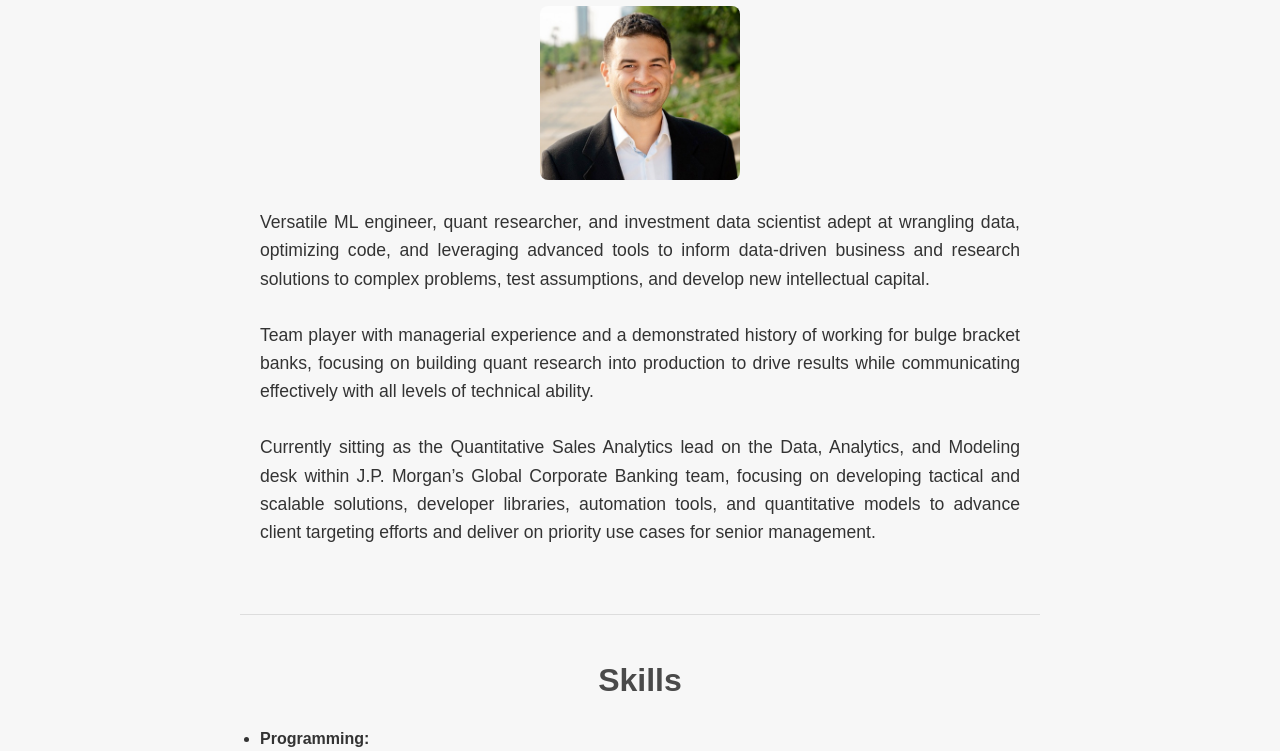
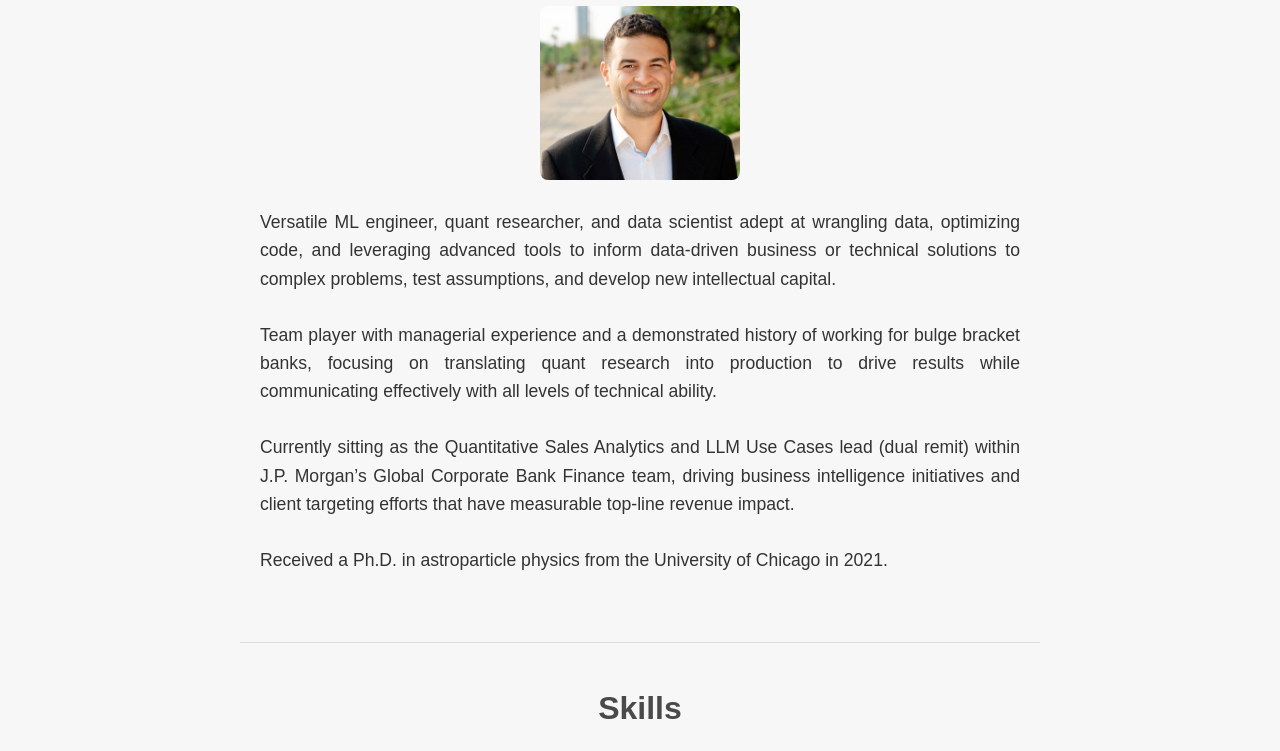
Before and after one commit to joel-fuentes-git/projects, a plain HTML site: page index.html in a window 1280 px wide. Shown: the part 275-1026 px from the top of the page. Drawn offline with Linux system fonts and the light colour scheme.

Commit message:
Update index

```diff
--- a/index.html
+++ b/index.html
@@ -148,16 +148,16 @@
         <p>
             <img src="headshot.jpg" alt="About Us Image" class="centered-image"> <br>
         </p>
-        <p>Versatile ML engineer, quant researcher, and investment data scientist adept at wrangling data, optimizing code, and leveraging
-            advanced tools to inform data-driven business and research solutions to complex problems, test assumptions, and develop new
-            intellectual capital.<br><br>
+        <p> Versatile ML engineer, quant researcher, and data scientist adept at wrangling data, optimizing code, and leveraging
+            advanced tools to inform data-driven business or technical solutions to complex problems, test assumptions, and develop new
+            intellectual capital. <br><br>
 
-            Team player with managerial experience and a demonstrated history of working for bulge bracket banks, focusing
-            on building quant research into production to drive results while communicating effectively with all levels of technical ability. <br><br>
+            Team player with managerial experience and a demonstrated history of working for bulge bracket banks,
+            focusing on translating quant research into production to drive results while communicating effectively with all levels of technical ability.<br><br>
 
-            Currently sitting as the Quantitative Sales Analytics lead on the Data, Analytics, and Modeling desk within J.P. Morgan’s Global Corporate Banking
-            team, focusing on developing tactical and scalable solutions, developer libraries, automation tools, and quantitative models to advance client targeting efforts and deliver on
-            priority use cases for senior management. <br><br>
+            Currently sitting as the Quantitative Sales Analytics and LLM Use Cases lead (dual remit) within J.P. Morgan’s Global Corporate Bank Finance team, driving business intelligence initiatives and client targeting efforts that have measurable top-line revenue impact. <br><br>
+
+            Received a Ph.D. in astroparticle physics from the University of Chicago in 2021. <br><br>
 
         </p>
         </section>
```
